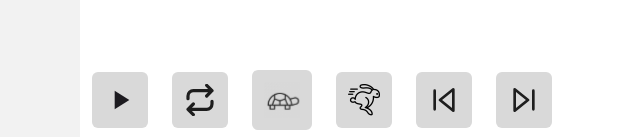
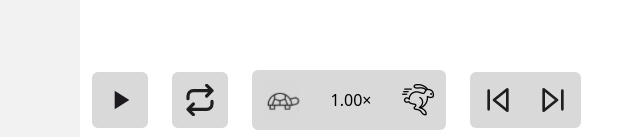
Before and after one commit to Accessible-Technology-in-Sign/Annotation-Tools, a SvelteKit app in the folder WebAnnotationEngine/: page / in a window 1280 px wide. Shown: the part 660-797 px from the top of the page, without its empty margins (0-640 px from the left). Built offline with nearby package versions, Linux system fonts and the light colour scheme.

Commit message:
UI cleanup and playback speedometer

```diff
--- a/WebAnnotationEngine/src/routes/+page.svelte
+++ b/WebAnnotationEngine/src/routes/+page.svelte
@@ -109,36 +109,45 @@
 
   <!-- Pause/Play button-->
   <button on:click={playPause}
-      class="bg-[#D9D9D9] hover:bg-[#A9A9A9] text-white rounded-md p-2 md:p-2 lg:p-2.5 xl:p-3 m-3">
+      class="bg-[#D9D9D9] hover:bg-[#A9A9A9] text-white rounded-md p-2 md:p-2 lg:p-2.5 xl:p-3 m-3 transition-colors">
     <img id="playPauseIcon" class="w-5 h-5 md:w-6 md:h-6 lg:w-7 lg:h-7 xl:w-8 xl:h-8"
         src="{reviewVideoPaused ? "play" : "pause"}.svg"
         alt="paused icon">
   </button>
 
   <button on:click={toggleLoop}
-      class="bg-[#D9D9D9] hover:bg-[#A9A9A9] text-white rounded-md p-2 md:p-2 lg:p-2.5 xl:p-3 m-3">
+      class="bg-[#D9D9D9] hover:bg-[#A9A9A9] text-white rounded-md p-2 md:p-2 lg:p-2.5 xl:p-3 m-3 transition-colors">
     <img id="loopIcon" class="w-5 h-5 md:w-6 md:h-6 lg:w-7 lg:h-7 xl:w-8 xl:h-8"
         src="{reviewVideoLooped ? "loop" : "not-looped" }.svg"
         alt="play icon">
   </button>
 
+  <div class="join m-3">
       <!-- Slow down video button-->
-  <button on:click={slowDown} class="bg-[#D9D9D9] hover:bg-[#A9A9A9] text-white rounded-md p-2 md:p-2 lg:p-2.5 xl:p-3 m-3">
+      <button on:click={slowDown} class="bg-[#D9D9D9] hover:bg-[#A9A9A9] text-white p-2 md:p-2 lg:p-2.5 xl:p-3 rounded-md join-item transition-colors">
         <img class="w-8 h-8 md:w-7.5 md:h-7.5 lg:w-8 lg:h-8 xl:w-9 xl:h-9" src="slow-down-dark.svg" alt="turtle icon to indicate slow down">
       </button>
 
+      <!-- Playback rate reporter -->
+      <div class="bg-[#D9D9D9] flex text-black w-20 rounded-md p-2 md:p-2 lg:p-2.5 xl:p-3 join-item transition-colors">
+        <div class="flex items-center m-auto">{playbackRate.toFixed(2)}&times;</div>
+      </div>
+
       <!-- Speed up video button-->
-  <button on:click={speedUp} class="bg-[#D9D9D9] hover:bg-[#A9A9A9] text-white rounded-md p-2 md:p-2 lg:p-2.5 xl:p-3 m-3">
+      <button on:click={speedUp} class="bg-[#D9D9D9] hover:bg-[#A9A9A9] text-white rounded-md  p-2 md:p-2 lg:p-2.5 xl:p-3 join-item transition-colors">
         <img class="w-5 h-5 md:w-6 md:h-6 lg:w-7 lg:h-7 xl:w-8 xl:h-8" src="speed-up-dark.svg" alt="bunny icon to indicate speed up">
       </button>
+  </div>
 
   <!-- Previous video -->
-  <button on:click={prevVideo} class="bg-[#D9D9D9] hover:bg-[#A9A9A9] text-white rounded-md p-2 md:p-2 lg:p-2.5 xl:p-3 m-3">
+  <div class="join m-3">
+      <button on:click={prevVideo} class="bg-[#D9D9D9] hover:bg-[#A9A9A9] text-white rounded-md p-2 md:p-2 lg:p-2.5 xl:p-3 join-item transition-colors">
         <img class="w-5 h-5 md:w-6 md:h-6 lg:w-7 lg:h-7 xl:w-8 xl:h-8" src="previous.svg">
       </button>
 
       <!-- Next video -->
-  <button on:click={nextVideo} class="bg-[#D9D9D9] hover:bg-[#A9A9A9] text-white rounded-md p-2 md:p-2 lg:p-2.5 xl:p-3 m-3">
+      <button on:click={nextVideo} class="bg-[#D9D9D9] hover:bg-[#A9A9A9] text-white rounded-md p-2 md:p-2 lg:p-2.5 xl:p-3 join-item transition-colors">
         <img class="w-5 h-5 md:w-6 md:h-6 lg:w-7 lg:h-7 xl:w-8 xl:h-8" src="next.svg">
       </button>
   </div>
+</div>
```
Lines whose indentation alone changed are shown as unchanged.
